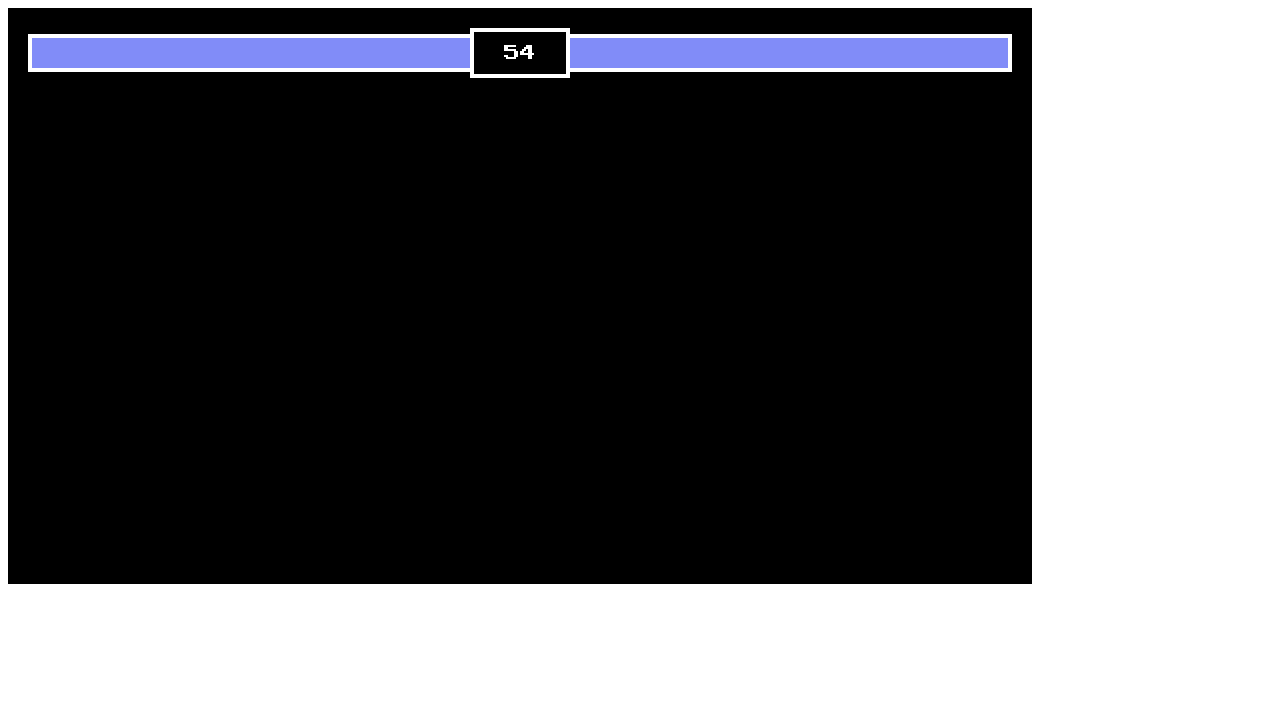
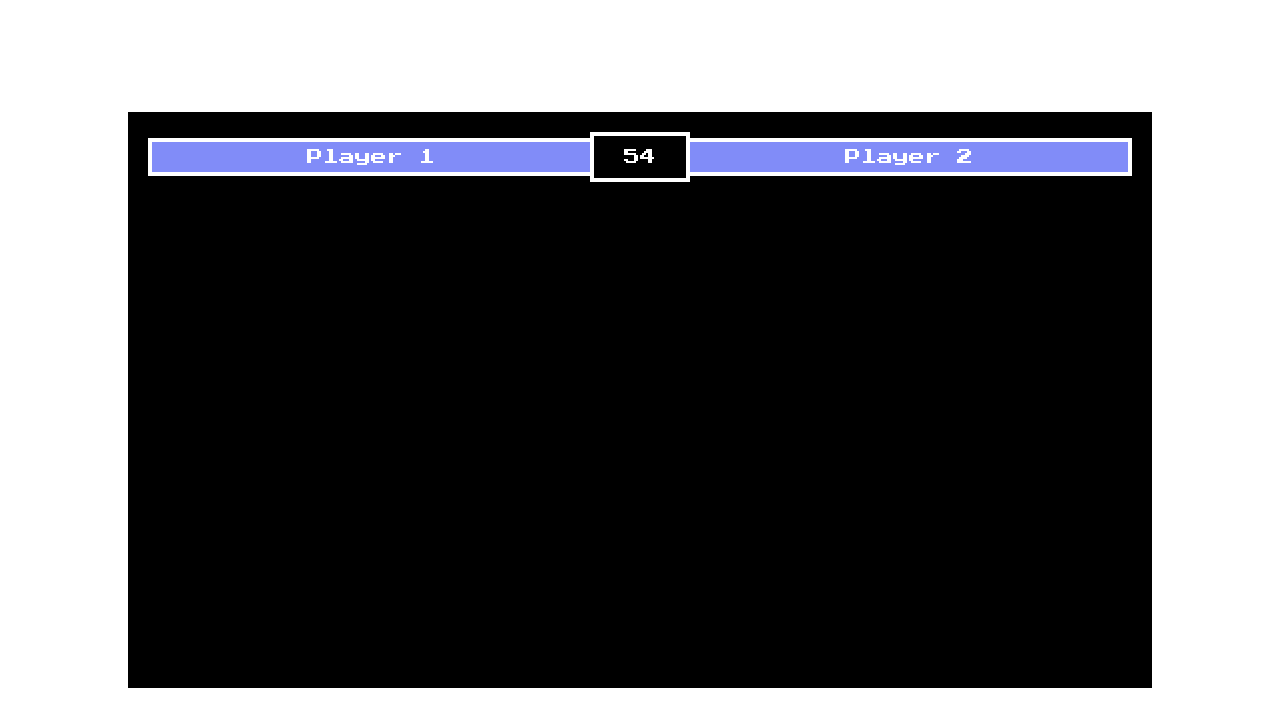
Before and after one commit to Mou696/Fighting-game, a plain HTML site: page index.html in a window 1280 px wide. Drawn offline with nearby package versions, Linux system fonts and the light colour scheme; files whose address does not match are found by name.

Commit message:
keskitetty canvas, lisätty pelaajien nimet

```diff
--- a/index.html
+++ b/index.html
@@ -5,6 +5,7 @@
       href="https://fonts.googleapis.com/css2?family=Press+Start+2P&display=swap"
       rel="stylesheet"
     />
+    <link rel="stylesheet" href="styles.css">
     <style>
         * {
             box-sizing: border-box;
@@ -37,7 +38,7 @@
             border-bottom: 4px solid white;
           "
         >
-            <div style="background-color: red; height: 30px; width: 100%"></div>
+            <div style="background-color: red; height: 30px; width: 100%"> <span id="Player1text" > Player 1</span></div>
             <div
                 id="playerHealth"
                 style="
@@ -78,7 +79,7 @@
                 border-right: 4px solid white;
               "
             >
-              <div style="background-color: red; height: 30px;"></div>
+              <div  style="background-color: red; height: 30px;"> <span id="Player2text" > Player 2</span></div>
               <div
                 id="enemyHealth"
                 style="
@@ -109,7 +110,7 @@
           >
             Tie
           </div>
-          <canvas></canvas>
+          <canvas id="canvas"></canvas>
     </div>
 
     <script
--- a/js/utils.js
+++ b/js/utils.js
@@ -18,7 +18,7 @@ function rectangularCollision({ rectangle1, rectangle2 }) {
     } else if (player.health > enemy.health) {
       document.querySelector('#displayText').innerHTML = 'Player 1 Wins'
     } else if (player.health < enemy.health) {
-      document.querySelector('#displayText').innerHTML = 'Palyer 2 Wins'
+      document.querySelector('#displayText').innerHTML = 'Player 2 Wins'
     }
   }
 
--- a/styles.css
+++ b/styles.css
@@ -0,0 +1,30 @@
+body{
+    margin: 0;
+    display: flex;
+    justify-content: center;
+    align-items: center;
+}
+
+canvas{
+    max-width: 100%;
+}
+
+#Player2text{
+    position: absolute;
+    z-index: 999;
+    color: white;
+    top: 50%;
+    left: 50%;
+    transform: translate(-50%, -50%);
+
+}
+
+#Player1text{
+    position: absolute;
+    z-index: 999;
+    color: white;
+    top: 50%;
+    left: 50%;
+    transform: translate(-50%, -50%);
+
+}
```
